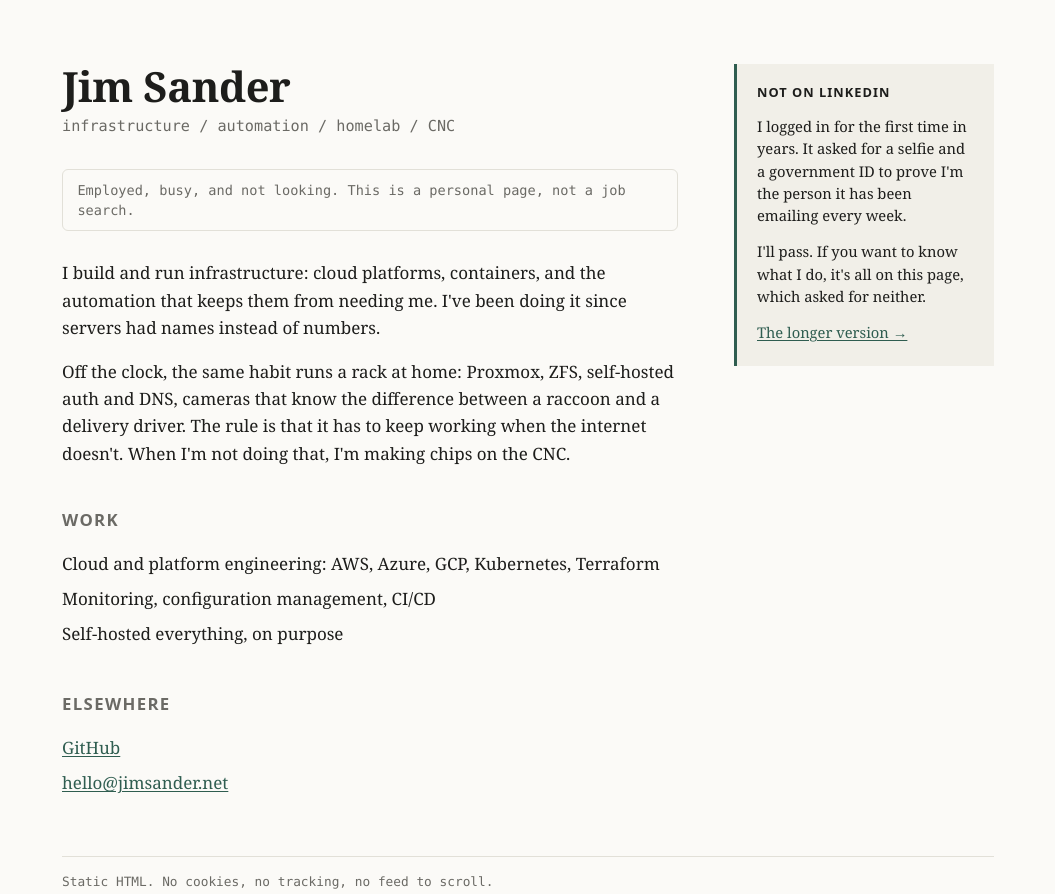
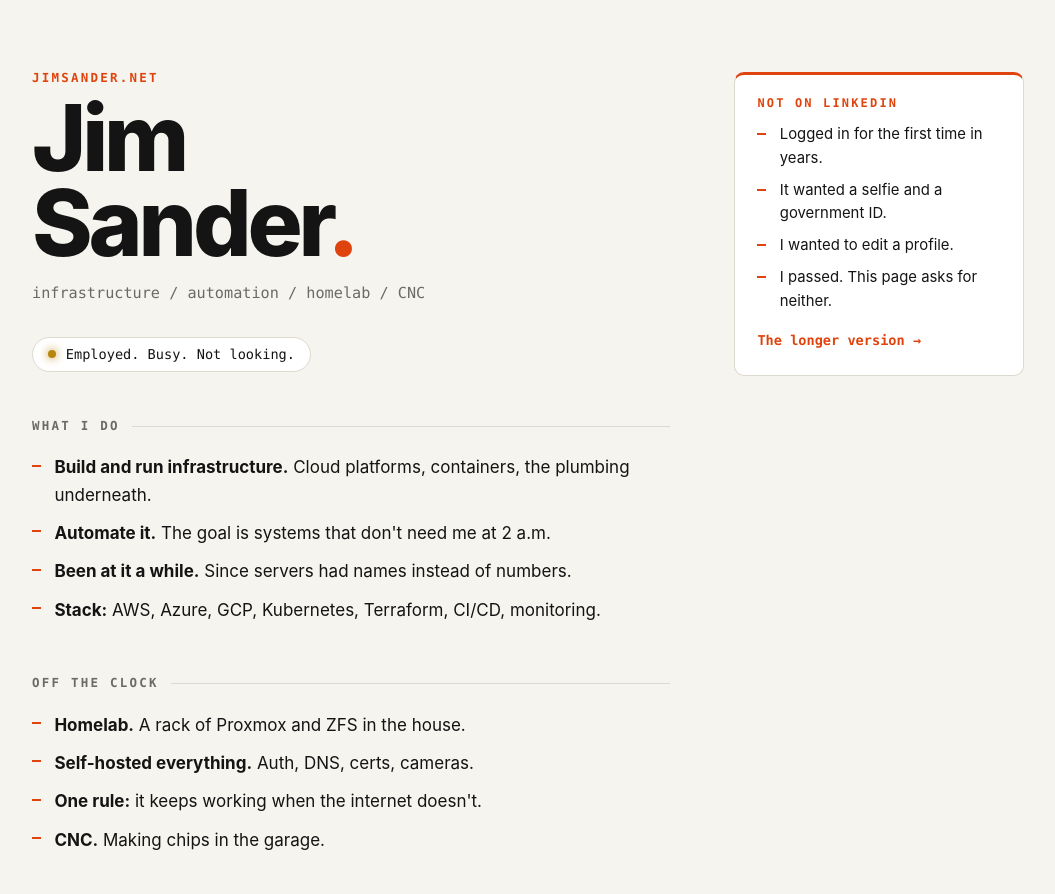
Before and after one commit to jimsander/jimsander.net, a plain HTML site: page index.html in a window 1280 px wide. Shown: the top 894 px of the page, without its empty margins (112-1167 px from the left). Drawn offline with Linux system fonts and the light colour scheme.

Commit message:
Bolder design, bulleted copy, publish date

```diff
--- a/index.html
+++ b/index.html
@@ -10,35 +10,30 @@
 <body>
   <div class="wrap">
     <main>
-      <header>
-        <h1>Jim Sander</h1>
-        <p class="tag">infrastructure / automation / homelab / CNC</p>
-      </header>
-
-      <p class="status">Employed, busy, and not looking. This is a personal
-      page, not a job search.</p>
+      <p class="kicker">jimsander.net</p>
+      <h1>Jim<br>Sander<span class="dot">.</span></h1>
+      <p class="tag">infrastructure / automation / homelab / CNC</p>
+      <p class="status">Employed. Busy. Not looking.</p>
 
       <!-- TODO(jim): replace with your own words -->
-      <p>I build and run infrastructure: cloud platforms, containers, and the
-      automation that keeps them from needing me. I've been doing it since
-      servers had names instead of numbers.</p>
+      <h2>What I do</h2>
+      <ul class="pts">
+        <li><strong>Build and run infrastructure.</strong> Cloud platforms, containers, the plumbing underneath.</li>
+        <li><strong>Automate it.</strong> The goal is systems that don't need me at 2 a.m.</li>
+        <li><strong>Been at it a while.</strong> Since servers had names instead of numbers.</li>
+        <li><strong>Stack:</strong> AWS, Azure, GCP, Kubernetes, Terraform, CI/CD, monitoring.</li>
+      </ul>
 
-      <p>Off the clock, the same habit runs a rack at home: Proxmox, ZFS,
-      self-hosted auth and DNS, cameras that know the difference between a
-      raccoon and a delivery driver. The rule is that it has to keep working
-      when the internet doesn't. When I'm not doing that, I'm making chips
-      on the CNC.</p>
-
-      <h2>Work</h2>
-      <!-- TODO(jim): current role / focus, one or two lines -->
-      <ul class="plain">
-        <li>Cloud and platform engineering: AWS, Azure, GCP, Kubernetes, Terraform</li>
-        <li>Monitoring, configuration management, CI/CD</li>
-        <li>Self-hosted everything, on purpose</li>
+      <h2>Off the clock</h2>
+      <ul class="pts">
+        <li><strong>Homelab.</strong> A rack of Proxmox and ZFS in the house.</li>
+        <li><strong>Self-hosted everything.</strong> Auth, DNS, certs, cameras.</li>
+        <li><strong>One rule:</strong> it keeps working when the internet doesn't.</li>
+        <li><strong>CNC.</strong> Making chips in the garage.</li>
       </ul>
 
       <h2>Elsewhere</h2>
-      <ul class="plain">
+      <ul class="pts">
         <li><a href="https://github.com/jimsander">GitHub</a></li>
         <!-- TODO(jim): contact address -->
         <li><a href="mailto:hello@jimsander.net">hello@jimsander.net</a></li>
@@ -47,14 +42,16 @@
 
     <aside>
       <h3>Not on LinkedIn</h3>
-      <p>I logged in for the first time in years. It asked for a selfie and a
-      government ID to prove I'm the person it has been emailing every week.</p>
-      <p>I'll pass. If you want to know what I do, it's all on this page,
-      which asked for neither.</p>
-      <p><a href="why-not-linkedin.html">The longer version &rarr;</a></p>
+      <ul class="pts">
+        <li>Logged in for the first time in years.</li>
+        <li>It wanted a selfie and a government ID.</li>
+        <li>I wanted to edit a profile.</li>
+        <li>I passed. This page asks for neither.</li>
+      </ul>
+      <a class="more" href="why-not-linkedin.html">The longer version &rarr;</a>
     </aside>
 
-    <footer>Static HTML. No cookies, no tracking, no feed to scroll.</footer>
+    <footer>Static HTML. No cookies. No tracking. No feed to scroll.</footer>
   </div>
 </body>
 </html>
--- a/style.css
+++ b/style.css
@@ -1,19 +1,23 @@
 :root {
-  --bg: #fbfaf7;
-  --fg: #1d1d1b;
-  --muted: #6b6a65;
-  --rule: #e2e0d8;
-  --accent: #2f5d50;
-  --aside: #f1efe8;
+  --bg: #0e0e10;
+  --fg: #f2f0ea;
+  --muted: #8d8b85;
+  --rule: #26262a;
+  --card: #17171a;
+  --accent: #ff5a1f;
+  --accent-2: #ffd23f;
+  --sans: "Inter", ui-sans-serif, system-ui, -apple-system, "Helvetica Neue", sans-serif;
+  --mono: ui-monospace, "SF Mono", Menlo, monospace;
 }
-@media (prefers-color-scheme: dark) {
+@media (prefers-color-scheme: light) {
   :root {
-    --bg: #161615;
-    --fg: #e8e6e1;
-    --muted: #9a988f;
-    --rule: #2c2b28;
-    --accent: #8fc1ae;
-    --aside: #1f1f1d;
+    --bg: #f6f4ee;
+    --fg: #141414;
+    --muted: #6b6a65;
+    --rule: #dcd9cf;
+    --card: #ffffff;
+    --accent: #e0440e;
+    --accent-2: #b8860b;
   }
 }
 * { box-sizing: border-box; }
@@ -21,82 +25,182 @@ body {
   margin: 0;
   background: var(--bg);
   color: var(--fg);
-  font: 17px/1.6 ui-serif, Georgia, "Times New Roman", serif;
+  font: 17px/1.6 var(--sans);
+  -webkit-font-smoothing: antialiased;
 }
+a { color: var(--accent); text-underline-offset: 3px; }
+a:hover { color: var(--accent-2); }
+
 .wrap {
-  max-width: 980px;
+  max-width: 1040px;
   margin: 0 auto;
-  padding: 4rem 1.5rem 3rem;
+  padding: 4.5rem 1.5rem 3rem;
   display: grid;
-  grid-template-columns: minmax(0, 1fr) 260px;
-  gap: 3.5rem;
+  grid-template-columns: minmax(0, 1fr) 290px;
+  gap: 4rem;
 }
-@media (max-width: 760px) {
-  .wrap { grid-template-columns: 1fr; gap: 2rem; padding-top: 2.5rem; }
+.wrap.single { grid-template-columns: minmax(0, 700px); justify-content: center; }
+@media (max-width: 800px) {
+  .wrap { grid-template-columns: 1fr; gap: 2.5rem; padding-top: 2.5rem; }
 }
-.wrap.single { grid-template-columns: minmax(0, 680px); justify-content: center; }
-p.tag a { text-decoration: none; }
-figure { margin: 2rem 0; }
+
+/* hero */
+.kicker {
+  margin: 0 0 0.75rem;
+  color: var(--accent);
+  font: 600 0.78rem/1 var(--mono);
+  letter-spacing: 0.18em;
+  text-transform: uppercase;
+}
+.kicker a { text-decoration: none; }
+h1 {
+  margin: 0;
+  font-size: clamp(3rem, 9vw, 5.75rem);
+  font-weight: 850;
+  line-height: 0.92;
+  letter-spacing: -0.045em;
+}
+h1 .dot { color: var(--accent); }
+.wrap.single h1 { font-size: clamp(2.4rem, 6.5vw, 3.75rem); line-height: 1; }
+.tag {
+  margin: 1.1rem 0 0;
+  color: var(--muted);
+  font: 0.95rem/1.4 var(--mono);
+}
+.meta {
+  margin: 1rem 0 0;
+  color: var(--muted);
+  font: 0.82rem/1.4 var(--mono);
+}
+
+/* status pill */
+.status {
+  display: inline-flex;
+  align-items: center;
+  gap: 0.6rem;
+  margin: 2rem 0 0;
+  padding: 0.5rem 0.95rem;
+  border: 1px solid var(--rule);
+  border-radius: 999px;
+  background: var(--card);
+  font: 0.85rem/1.3 var(--mono);
+}
+.status::before {
+  content: "";
+  width: 8px;
+  height: 8px;
+  border-radius: 50%;
+  background: var(--accent-2);
+  box-shadow: 0 0 10px var(--accent-2);
+}
+
+/* sections */
+h2 {
+  margin: 3rem 0 1rem;
+  font: 600 0.78rem/1 var(--mono);
+  letter-spacing: 0.18em;
+  text-transform: uppercase;
+  color: var(--muted);
+  display: flex;
+  align-items: center;
+  gap: 0.75rem;
+}
+h2::after { content: ""; flex: 1; height: 1px; background: var(--rule); }
+ul.pts { list-style: none; padding: 0; margin: 0; }
+ul.pts li {
+  position: relative;
+  padding: 0.35rem 0 0.35rem 1.4rem;
+}
+ul.pts li::before {
+  content: "";
+  position: absolute;
+  left: 0;
+  top: 0.95em;
+  width: 0.55rem;
+  height: 2px;
+  background: var(--accent);
+}
+strong { font-weight: 700; }
+
+/* tldr / callouts */
+.tldr {
+  margin: 2.25rem 0 0;
+  padding: 1.25rem 1.4rem;
+  background: var(--card);
+  border: 1px solid var(--rule);
+  border-radius: 10px;
+}
+.tldr h3, aside h3 {
+  margin: 0 0 0.6rem;
+  font: 600 0.75rem/1 var(--mono);
+  letter-spacing: 0.18em;
+  text-transform: uppercase;
+  color: var(--accent);
+}
+.note {
+  margin: 1.5rem 0 0;
+  padding: 1rem 1.2rem;
+  border-left: 3px solid var(--accent-2);
+  background: var(--card);
+  border-radius: 0 8px 8px 0;
+  font-size: 0.95rem;
+}
+.note b {
+  display: block;
+  margin-bottom: 0.2rem;
+  font: 600 0.72rem/1 var(--mono);
+  letter-spacing: 0.18em;
+  text-transform: uppercase;
+  color: var(--accent-2);
+}
+.closer {
+  margin: 3rem 0 0;
+  font-size: 1.35rem;
+  font-weight: 700;
+  line-height: 1.3;
+  letter-spacing: -0.01em;
+}
+
+/* sidebar */
+aside {
+  align-self: start;
+  position: sticky;
+  top: 2rem;
+  padding: 1.4rem;
+  background: var(--card);
+  border: 1px solid var(--rule);
+  border-top: 3px solid var(--accent);
+  border-radius: 10px;
+  font-size: 0.93rem;
+}
+aside ul.pts li { padding-top: 0.25rem; padding-bottom: 0.25rem; }
+aside .more {
+  display: inline-block;
+  margin-top: 1rem;
+  font: 600 0.85rem/1 var(--mono);
+  text-decoration: none;
+}
+
+figure { margin: 2rem 0 0; }
 figure img {
   display: block;
   max-width: 100%;
   height: auto;
   border: 1px solid var(--rule);
-  border-radius: 6px;
+  border-radius: 10px;
+  box-shadow: 0 20px 50px -20px rgba(0, 0, 0, 0.6);
 }
 figcaption {
-  margin-top: 0.5rem;
+  margin-top: 0.6rem;
   color: var(--muted);
-  font-size: 0.85rem;
+  font: 0.8rem/1.4 var(--mono);
 }
-header h1 {
-  margin: 0;
-  font-size: 2.6rem;
-  line-height: 1.1;
-  letter-spacing: -0.01em;
-}
-header p.tag {
-  margin: 0.4rem 0 2rem;
-  color: var(--muted);
-  font: 0.95rem/1.4 ui-monospace, "SF Mono", Menlo, monospace;
-}
-p.status {
-  margin: 0 0 1.75rem;
-  padding: 0.6rem 0.9rem;
-  border: 1px solid var(--rule);
-  border-radius: 6px;
-  color: var(--muted);
-  font: 0.85rem/1.5 ui-monospace, "SF Mono", Menlo, monospace;
-}
-h2 {
-  font-size: 1.05rem;
-  text-transform: uppercase;
-  letter-spacing: 0.08em;
-  color: var(--muted);
-  margin: 2.5rem 0 0.75rem;
-  font-family: ui-sans-serif, system-ui, sans-serif;
-}
-a { color: var(--accent); text-underline-offset: 2px; }
-ul.plain { list-style: none; padding: 0; margin: 0; }
-ul.plain li { padding: 0.25rem 0; }
-aside {
-  align-self: start;
-  background: var(--aside);
-  border-left: 3px solid var(--accent);
-  padding: 1.25rem 1.25rem 0.5rem;
-  font-size: 0.92rem;
-  line-height: 1.5;
-}
-aside h3 {
-  margin: 0 0 0.5rem;
-  font: 600 0.8rem/1.3 ui-sans-serif, system-ui, sans-serif;
-  text-transform: uppercase;
-  letter-spacing: 0.08em;
-}
+
 footer {
   grid-column: 1 / -1;
+  margin-top: 1rem;
+  padding-top: 1.25rem;
   border-top: 1px solid var(--rule);
-  padding-top: 1rem;
   color: var(--muted);
-  font: 0.8rem/1.4 ui-monospace, "SF Mono", Menlo, monospace;
+  font: 0.78rem/1.4 var(--mono);
 }
```
Also changed, not shown: why-not-linkedin.html (+44 -31 lines).
